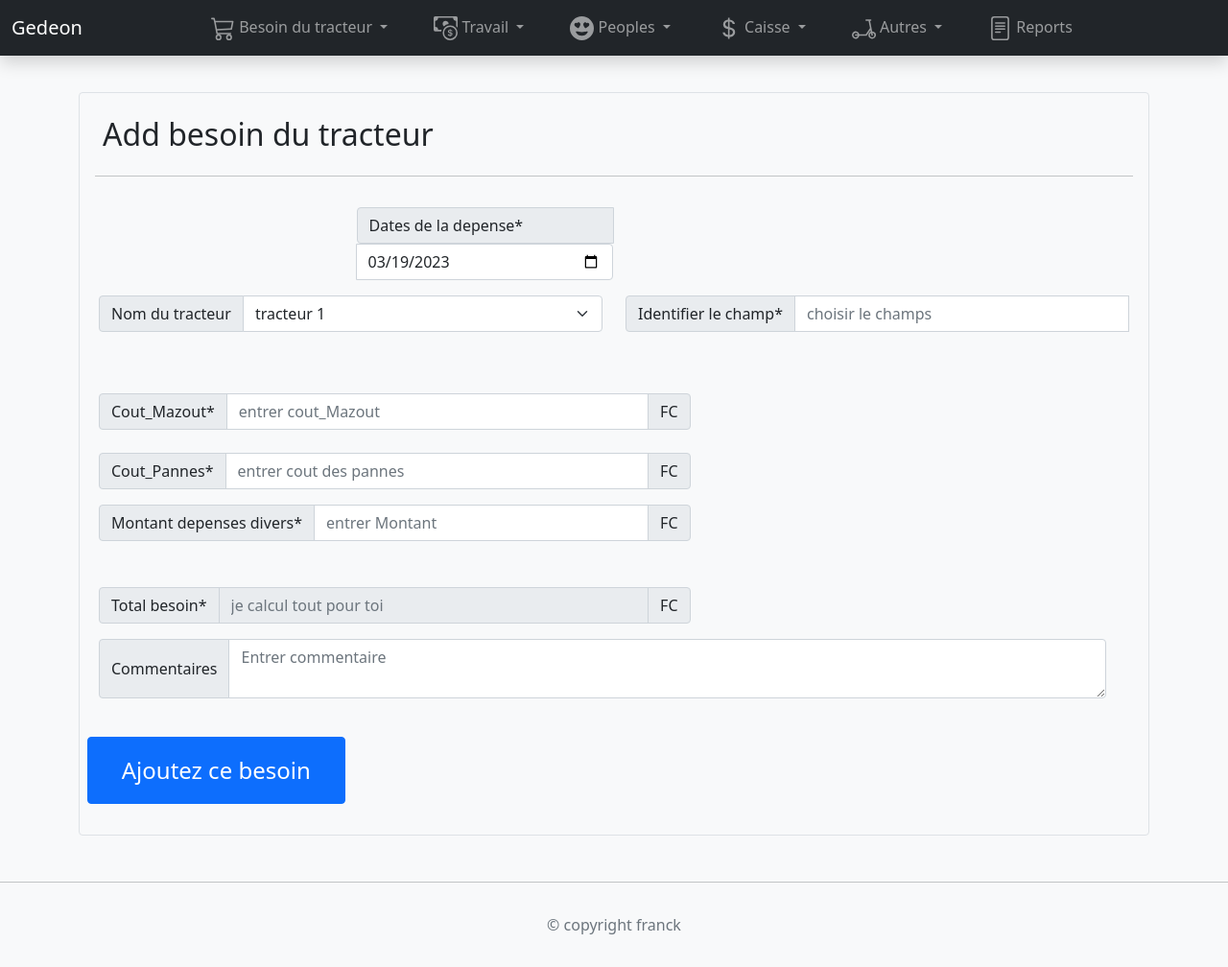
After one commit to francksefu/Gedeon-App, a PHP site: page /addBesoin.php in a window 1280 px wide. The commit adds this page. Shown: the whole page at 96% size. Run offline with PHP 8.4, Linux system fonts and the light colour scheme; data that the repository does not hold is empty.

Commit message:
Add ajax feture on besoinTracteur files

```diff
--- /dev/null
+++ b/addBesoin.php
@@ -0,0 +1,134 @@
+<!DOCTYPE html>
+<html lang="en">
+<head>
+    <meta charset="UTF-8">
+    <meta http-equiv="X-UA-Compatible" content="IE=edge">
+    <meta name="viewport" content="width=device-width, initial-scale=1.0">
+    <title>Gestion</title>
+    <link rel="stylesheet" href="bootstrap-5.0.2-dist/css/bootstrap.css">
+    <link rel="stylesheet" href="bootstrap-5.0.2-dist/css/bootstrap.min.css">
+    <link rel="stylesheet" href="bootstrap-5.0.2-dist/css/bootstrap-grid.css">
+    <link rel="stylesheet" href="bootstrap-5.0.2-dist/css/bootstrap-grid.min.css">
+    <link rel="stylesheet" href="bootstrap-5.0.2-dist/css/bootstrap-grid.rtl.css">
+    <link rel="stylesheet" href="bootstrap-5.0.2-dist/css/bootstrap-reboot.css">
+    <link rel="stylesheet" href="bootstrap-5.0.2-dist/css/bootstrap-reboot.rtl.css">
+    <link rel="stylesheet" href="bootstrap-5.0.2-dist/css/bootstrap-utilities.css">
+    <link rel="stylesheet" href="bootstrap-5.0.2-dist/css/bootstrap-utilities.rtl.css">
+    <link rel="stylesheet" href="bootstrap-5.0.2-dist/css/bootstrap-utilities.rtl.min.css">
+
+    <script defer src="bootstrap-5.0.2-dist/js/bootstrap.js"></script>
+    <script defer src="bootstrap-5.0.2-dist/js/bootstrap.min.js"></script>
+    <script defer  src="bootstrap-5.0.2-dist/js/bootstrap.bundle.js"></script>
+    <script defer src="./jsfile/navbar.js"></script>
+    <script defer src="./takeBesoin.js"></script>
+    <link rel="stylesheet" href="index.css">
+</head>
+
+<body class="bg-light">
+<?php
+  include 'connexion.php';
+  function datachamps(){
+    include 'connexion.php';
+    $sql = ("SELECT * FROM Champs_cultive");
+    $result = mysqli_query($db, $sql);
+
+    if(mysqli_num_rows($result)>0){
+
+        while($row= mysqli_fetch_assoc($result)){
+            echo"<option value='Nom client :".$row["NomClient"].": Hectares :".$row["NbreHectares"].": Dates location :".$row["DatesLocation"].": type = :".$row["TypeClient"].": id = :".$row["idChamps"]."'>".$row["NomClient"]." : ".$row["NbreHectares"]." : ".$row["TypeClient"]."</option>";
+        }
+
+   }else{echo "Une erreur s est produite ";}
+
+}
+
+?>
+
+    <main>
+
+        <div class="container bg-transparent pt-5">
+            <div class=" p-3 mb-5 border border-1 rounded mt-5" id="sa">
+                <h2 class="p-2">Add besoin du tracteur</h2>
+                <hr class="w-auto">
+                <div class="ps-1 pe-1 pt-3 pb-3">
+                <!--<form class="ps-1 pe-1 pt-3 pb-3" method= "POST" action="<?php //echo htmlspecialchars($_SERVER["PHP_SELF"]);?>">-->
+                    <div class="input-group mb-3 w-50 mx-auto d-block">
+                        <span class="input-group-text w-50" id="dates">Dates de la depense*</span>
+                        <input required type="date"  name="dates" id="datesDep" class="form-control w-50" placeholder="mettre la date" aria-label="Username" aria-describedby="nom" value="<?php $d = strtotime("today"); echo date('Y-m-d',$d); ?>">
+                    </div>
+                    <div class="row">
+                        <div class="input-group mb-3 col-md-6">
+                            <label class="input-group-text" for="tracteur">Nom du tracteur</label>
+                            <select class="form-select" id="tracteur">
+                              <option selected value="tracteur1">tracteur 1</option>
+                              <option value="tracteur2">tracteur 2</option>
+                              <option value="tracteur3">tracteur 3</option>
+
+                            </select>
+                          </div>
+                          <div class='mb-3 col-md-6'>
+                            <div class="input-group ">
+                                <span class="input-group-text" id="nom">Identifier le champ*</span>
+                                <input required type="text" list="champsChoix" name="champs" id="nomChamps" class="form-control" placeholder="choisir le champs" aria-label="Username" aria-describedby="nom">
+                                <datalist id="champsChoix">
+                                    <?php
+                                        datachamps();
+
+                                    ?>
+                                </datalist>
+                            </div>
+                            <small id="identifiantVide"></small>
+                          </div>
+
+                    </div>
+
+                      <div class="row">
+                      <div class="input-group mt-5 mb-4 col-md-7">
+                            <span class="input-group-text">Cout_Mazout*</span>
+                            <input required type="float" id="cout_Mazout" name="CM" class="form-control" placeholder="entrer cout_Mazout" aria-label="Amount (to the nearest cdf)">
+                            <span class="input-group-text">FC</span>
+                        </div>
+                        <div class="input-group mb-3 col-md-7">
+                            <span class="input-group-text">Cout_Pannes*</span>
+                            <input required type="float" id="cout_Pannes" name="CP" class="form-control" placeholder="entrer cout des pannes" aria-label="Amount (to the nearest cdf)">
+                            <span class="input-group-text">FC</span>
+                        </div>
+                      </div>
+                      <div class="row">
+                        <div class="input-group mb-5 col-md-7">
+                            <span class="input-group-text">Montant depenses divers*</span>
+                            <input required type="float"  name="montant" id="montant" class="form-control" placeholder="entrer Montant" aria-label="Amount (to the nearest cdf)">
+                            <span class="input-group-text">FC</span>
+                        </div>
+
+                        <div class="input-group mb-3 col-md-7">
+                            <span class="input-group-text">Total besoin*</span>
+                            <input readonly type="float" id="totalB" name="CP" class="form-control" placeholder="je calcul tout pour toi" aria-label="Amount (to the nearest cdf)">
+                            <span class="input-group-text">FC</span>
+                        </div>
+                      <div class="row">
+
+                      <div class="input-group">
+                        <span class="input-group-text">Commentaires</span>
+                        <textarea class="form-control" name="commentaire" id="commentaire" aria-label="With textarea" placeholder="Entrer commentaire"></textarea>
+                      </div>
+
+                      <p id="txtHint"></p>
+
+                      <button id='envoie' class="btn btn-primary p-3 fs-4 mt-4 w-25">Ajoutez ce besoin</button>
+                     <!-- <p id='envoie' class=" bg-primary p-2 mt-4">Envoie</p>-->
+      </div>
+
+            </div>
+
+        </div>
+
+    </main>
+
+    <footer>
+        <hr class="w-100">
+        <p class="text-secondary text-center p-3">&copy; copyright franck</p>
+    </footer>
+
+</body>
+</html>
--- a/definirSalaire.php
+++ b/definirSalaire.php
@@ -60,7 +60,7 @@
         <?php
                 include 'connexion.php';
 
-                $reqSql= ("SELECT idSalaire, NomClient, DatesLocation, TypeClient, Nom, Salaire, DatesDit FROM Salaire, Champs_cultive, Personnel WHERE (Salaire.idChamp = Champs_cultive.idChamp) and (Salaire.idPersonnel = Personnel.idPersonnel) order by idSalaire desc");
+                $reqSql= ("SELECT idSalaire, NomClient, DatesLocation, TypeClient, Nom, Salaire, DatesDit FROM Salaire, Champs_cultive, Personnel WHERE (Salaire.idChamp = Champs_cultive.idChamps) and (Salaire.idPersonnel = Personnel.idPersonnel) order by idSalaire desc");
                 $result= mysqli_query($db, $reqSql);
                 if(mysqli_num_rows($result)>0){
                     echo '<table class="table border border-1">
--- a/jsfile/navbar.js
+++ b/jsfile/navbar.js
@@ -23,7 +23,7 @@ function navbar() {
         </a>
         <ul class="dropdown-menu">
             <li><a class="dropdown-item" href="tracteur.php">Liste les besoins</a></li>
-            <li><a class="dropdown-item" href="addProduct.php">Ajouter un besoin</a></li>
+            <li><a class="dropdown-item" href="addBesoin.php">Ajouter un besoin</a></li>
           </ul>
       </li>
 
@@ -55,7 +55,9 @@ function navbar() {
             <li><a class="dropdown-item" href="personnels.php">Personnelss</a></li>
             <li><a class="dropdown-item" href="addCustomers.php">Ajoutez clients</a></li>
             <li><a class="dropdown-item" href="definirSalaire.php">Liste des salaires</a></li>
-            <li><a class="dropdown-item" href="addUsers.php">Ajoutez salaire</a></li>
+            <li><a class="dropdown-item" href="addDefinirSalaire.php">Ajoutez salaire</a></li>
+            <li><a class="dropdown-item" href="donnerSalaire.php">Liste les paiements</a></li>
+            <li><a class="dropdown-item" href="addDefinirSalaire.php">Ajoutez salaire</a></li>
           </ul>
       </li>
 
--- /dev/null
+++ b/takeBesoin.js
@@ -0,0 +1,87 @@
+// take all value inside inputs
+
+const infoChamps = document.querySelector('#nomChamps');
+const mazout = document.querySelector('#cout_Mazout');
+const pannes = document.querySelector('#cout_Pannes');
+const montant = document.querySelector('#montant');
+const motif = document.querySelector('#commentaire');
+const nomTracteur = document.querySelector('#tracteur');
+const datesDep = document.querySelector('#datesDep');
+const total = document.querySelector('#totalB');
+const btn = document.querySelector('#envoie');
+const idChampsVide = document.querySelector('#identifiantVide');
+let feedback = '';
+const compareFeedback = `<div class='alert alert-success' role='alert'>
+Insertion fait avec success
+</div>`;
+
+// take juste id for champs
+
+
+const messageVide = 'Veuillez remplir ce champs svp'
+
+// Calcul sommes
+const calculSomme = () => {
+  let mazoutC = mazout.value;
+  let pannesC = pannes.value;
+  let montantC = montant.value;
+
+  if (mazoutC == '') {mazoutC = 0;}
+  if (pannesC == '') {pannesC = 0;}
+  if (montantC == '') {montantC = 0;}
+  return mazoutC*1 + pannesC*1 + montantC*1;
+}
+
+// Use ajax to insere it in the BD (communication with CRUD file)
+
+function showHint(str) {
+
+    if (str.length == 0) {
+      document.getElementById("txtHint").innerHTML = "";
+      return;
+    } else {
+      const xmlhttp = new XMLHttpRequest();
+      xmlhttp.onload = function() {
+        feedback = this.responseText;
+        document.getElementById("txtHint").innerHTML = this.responseText;
+      }
+    xmlhttp.open("GET", "classBesoin.php?q=" + str);
+    xmlhttp.send();
+    }
+  }
+btn.addEventListener('click', () => {
+  if(infoChamps.value == ''){
+    idChampsVide.textContent = messageVide;
+    idChampsVide.style.color = 'red';
+    return;
+  }
+  let mazoutValeur = mazout.value;
+  let pannesValeur = pannes.value;
+  let montantValeur = montant.value;
+  if (mazoutValeur == '') {mazoutValeur = 0;}
+  if (pannesValeur == '') {pannesValeur = 0;}
+  if (montantValeur == '') {montantValeur = 0;}
+
+  const idC = infoChamps.value.split(':');
+  const prend = idC[idC.length - 1]+"::"+mazoutValeur+"::"+pannesValeur+"::"+montantValeur+"::"+motif.value+"::"+nomTracteur.value+"::"+datesDep.value;
+  showHint(prend);
+
+    infoChamps.value ="";
+    mazout.value = "";
+    pannes.value = ""
+    montant.value = "";
+    motif.value = "";
+    total.value = "";
+});
+
+
+mazout.addEventListener('change', () => {
+
+    total.value = calculSomme();
+});
+pannes.addEventListener('change', () => {
+    total.value = calculSomme();
+});
+montant.addEventListener('change', () => {
+    total.value = calculSomme();
+});
```
Also changed, not shown: classBesoin.php (added, +68 -0 lines), donnerSalaire.php (+128 -0 lines).
